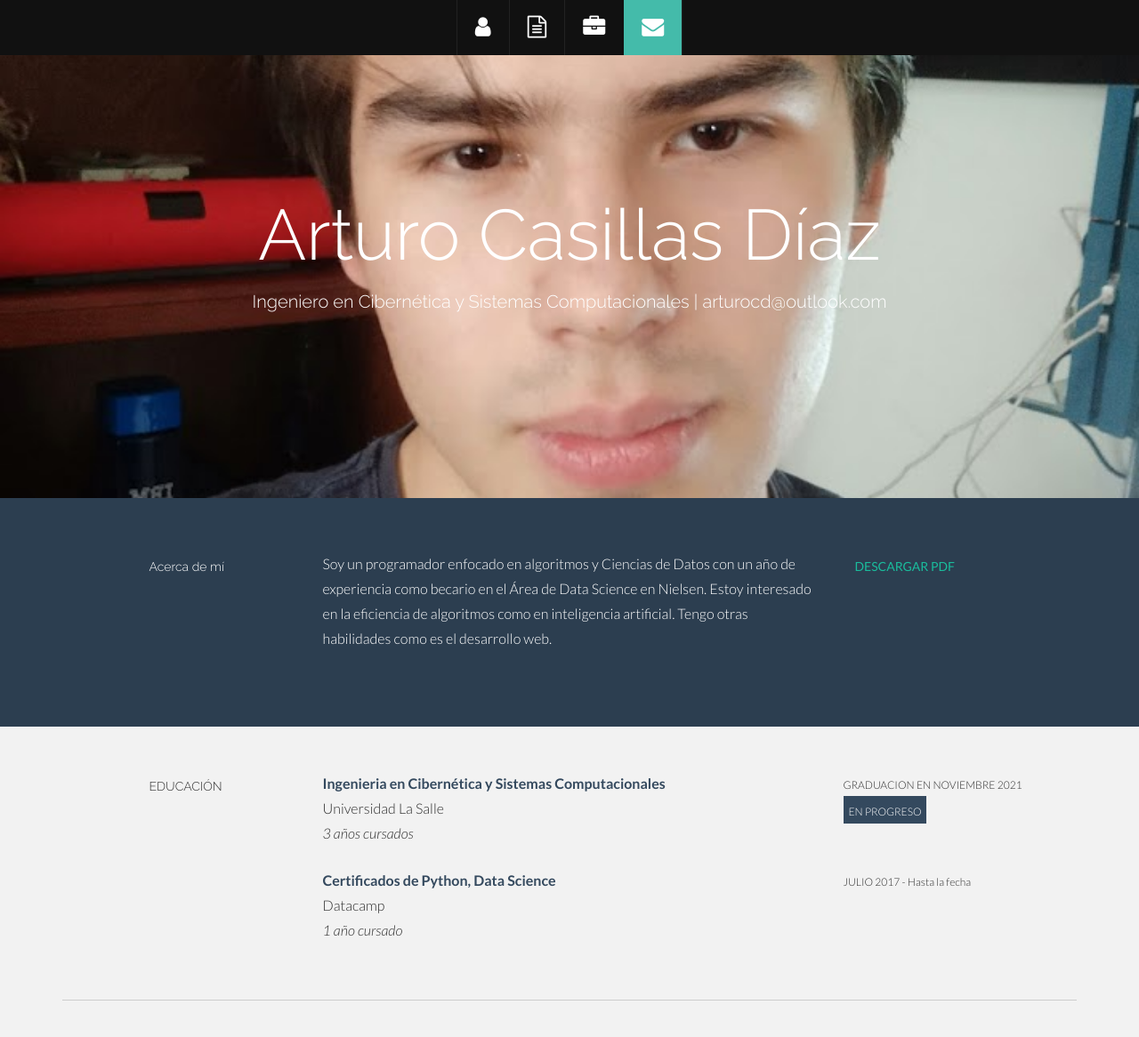
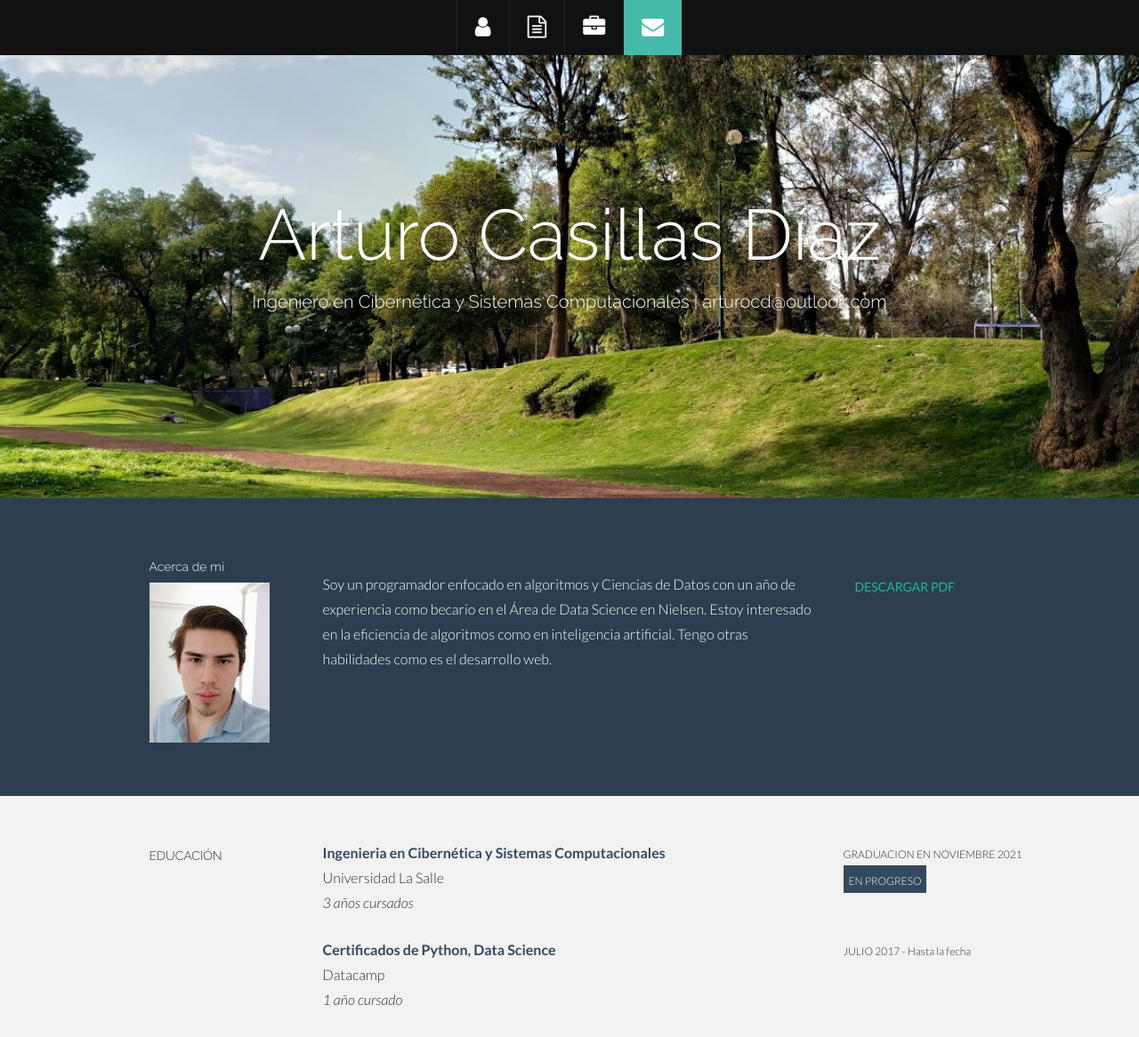
Before and after one commit to Escannor/Arturo-Casillas, a plain HTML site: page index.html in a window 1280 px wide. Shown: the top 1166 px of the page at 89% size. Drawn offline with Linux system fonts and the light colour scheme.

Commit message:
Picture Commit
Cambio de background

```diff
--- a/css/style.css
+++ b/css/style.css
@@ -156,7 +156,7 @@ SECTION WRAPS
 /* Header Wrap */
 
 #headerwrap {
-  background: url(../img/header-art.jpg) no-repeat center top;
+  background: url(../img/cna.jpg) no-repeat center top; /*../img/header-art.jpg*/
   margin-top: 60px;
   padding-top: 140px;
   text-align: center;
--- a/index.html
+++ b/index.html
@@ -83,14 +83,17 @@
 
           <div class="col-lg-2 col-lg-offset-1">
             <h5>Acerca de mí</h5>
+            <img src="img/arturo.jpg" width="135" height="180">
           </div>
           <div class="col-lg-6">
+            <br>
             <p>Soy un programador enfocado en algoritmos y Ciencias de Datos con un año de experiencia como becario en el Área de Data Science en Nielsen.
                Estoy interesado en la eficiencia de algoritmos como en inteligencia artificial.
                Tengo otras habilidades como es el desarrollo web.
-               </p>
+              </p>
           </div>
           <div class="col-lg-3">
+            <br>
             <p><a href="archivos/CV Arturo Casillas Díaz.pdf" class="btn" target="_blank">DESCARGAR PDF</a>
               <!-- <sm>DESCARGAR PDF</sm> -->
               <!-- <i class="icon-file"></i> -->
@@ -358,7 +361,7 @@
         <div class="col-lg-3">
           <p>FOODIE</p>
           <p>
-            <more>Proyecto que busca solucionar problemas con el servicio de un restaurante, ademas de brindar un grran experiencia hacia los usuarios.<br/><br/>
+            <more>Proyecto que busca solucionar problemas con el servicio de un restaurante, ademas de brindar un gran experiencia hacia los usuarios.<br/><br/>
               <sm><i class="icon-tag"></i> app</sm>
             </more>
           </p>
```
Also changed, not shown: img/arturo.jpg (added), img/cna.jpg (added).
